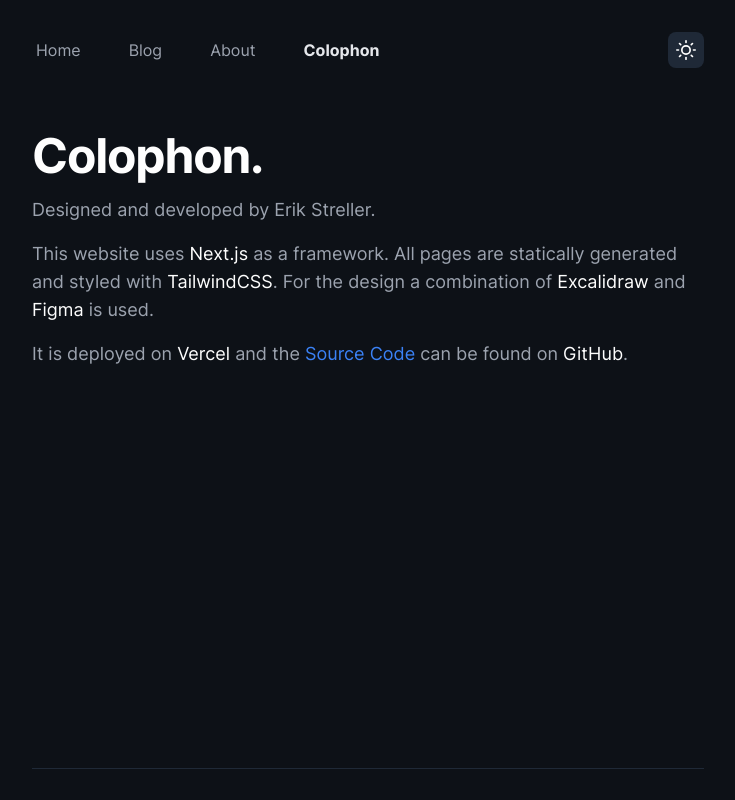
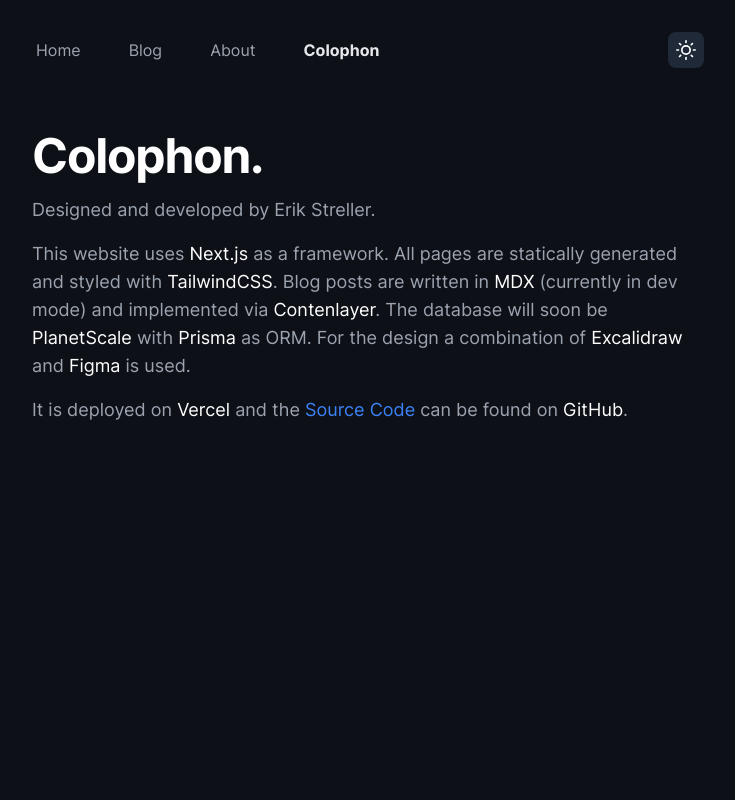
Before and after one commit to erikstreller/erikstreller.com, a Next.js app: page /colophon in a window 1280 px wide. Shown: the top 800 px of the page, without its empty margins (272-1007 px from the left). Built offline with nearby package versions, Linux system fonts and the light colour scheme.

Commit message:
feat: update tech stack

```diff
--- a/pages/colophon.tsx
+++ b/pages/colophon.tsx
@@ -18,7 +18,23 @@
           <NewTab href={links.tailwind} className={linkColor}>
             TailwindCSS
           </NewTab>
-          . For the design a combination of{' '}
+          . Blog posts are written in{' '}
+          <NewTab href={links.mdx} className={linkColor}>
+            MDX
+          </NewTab>{' '}
+          (currently in dev mode) and implemented via{' '}
+          <NewTab href={links.contentlayer} className={linkColor}>
+            Contenlayer
+          </NewTab>
+          . The database will soon be{' '}
+          <NewTab href={links.planetscale} className={linkColor}>
+            PlanetScale
+          </NewTab>{' '}
+          with{' '}
+          <NewTab href={links.prisma} className={linkColor}>
+            Prisma
+          </NewTab>{' '}
+          as ORM. For the design a combination of{' '}
           <NewTab href={links.excalidraw} className={linkColor}>
             Excalidraw
           </NewTab>{' '}
@@ -55,6 +71,10 @@
   figma: 'https://figma.com/',
   vercel: 'https://vercel.com/',
   github: 'https://github.com/',
+  planetscale: 'https://planetscale.com/',
+  prisma: 'https://prisma.io/',
+  mdx: 'https://mdxjs.com/',
+  contentlayer: 'https://contentlayer.dev/',
   source: 'https://github.com/erikstreller/erikstreller.com'
 }
 
```
